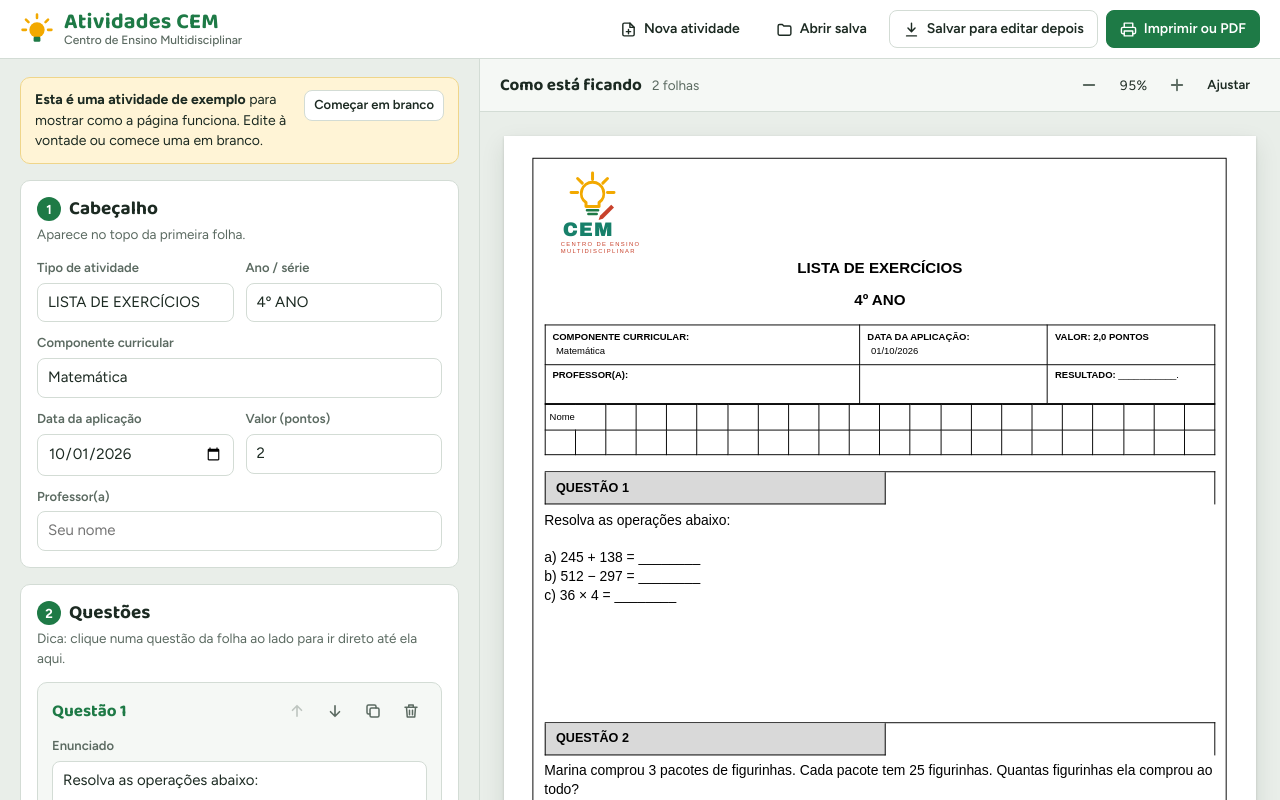
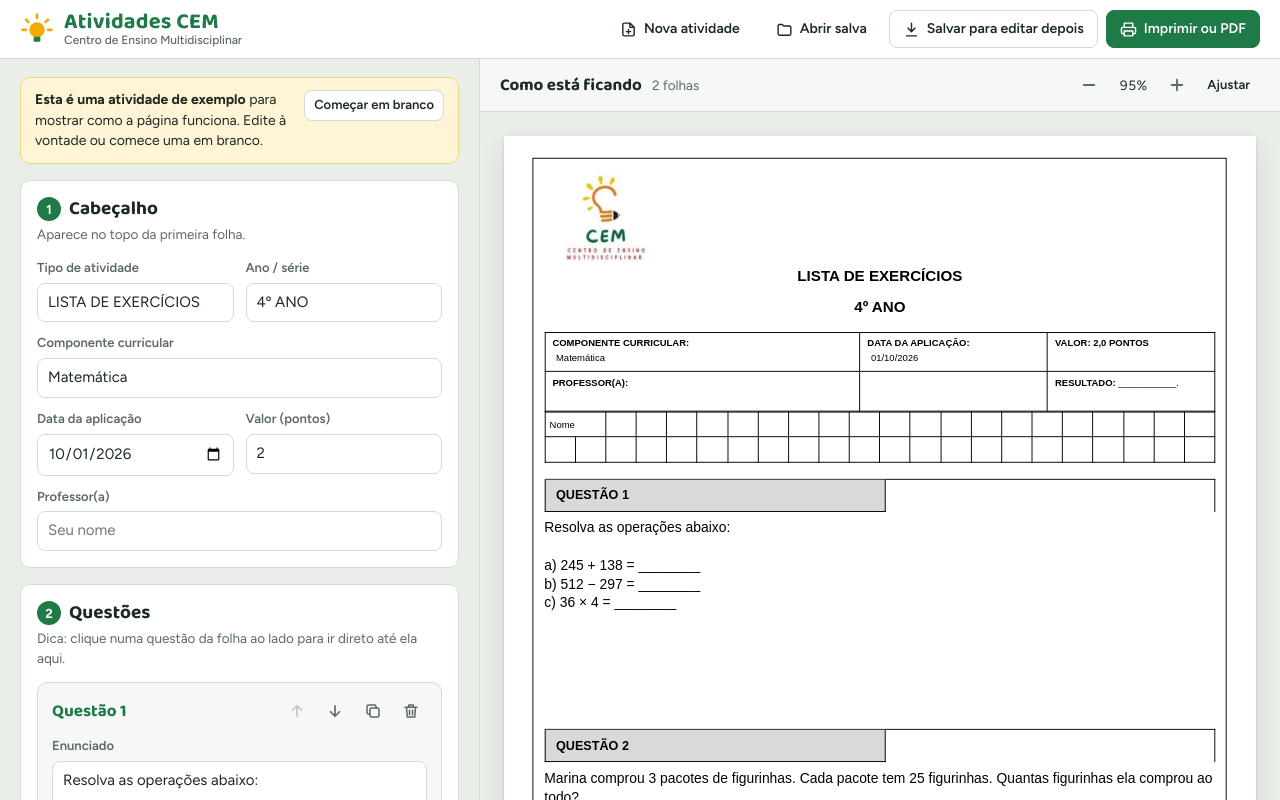
Before and after one commit to joaomefg/AtividadesSuHTML, a plain HTML site: page index.html in a window 1280 px wide. Drawn offline with Linux system fonts and the light colour scheme.

Commit message:
Usa o logo oficial do CEM como logo padrão
Co-Authored-By: Claude Opus 5.5 <noreply@anthropic.com>

```diff
--- a/index.html
+++ b/index.html
@@ -141,8 +141,8 @@ input:focus,select:focus,textarea:focus{outline:none;border-color:var(--accent);
 
 .doc{font-size:11pt;line-height:1.35}
 .doc.grande{font-size:13pt}
-.d-head .d-logo{height:24mm;display:flex;align-items:flex-start;padding-left:4mm}
-.d-head .d-logo img,.d-head .d-logo svg{height:24mm;width:auto;max-width:60mm;object-fit:contain}
+.d-head .d-logo{height:26mm;display:flex;align-items:flex-start;padding-left:4mm}
+.d-head .d-logo img,.d-head .d-logo svg{height:26mm;width:auto;max-width:60mm;object-fit:contain}
 .d-title{text-align:center;font-weight:700;font-size:12pt;margin-top:1mm}
 .d-sub{text-align:center;font-weight:700;font-size:12pt;margin:3mm 0 4mm}
 .d-info,.d-name{width:100%;border-collapse:collapse;table-layout:fixed;font-size:7.5pt}
@@ -345,15 +345,7 @@ const uid = () => Math.random().toString(36).slice(2, 9);
 const esc = s => String(s ?? "").replace(/[&<>"']/g, c => ({"&":"&amp;","<":"&lt;",">":"&gt;",'"':"&quot;","'":"&#39;"}[c]));
 const LETRAS = "abcdefghij";
 
-const LOGO_SVG = `<svg viewBox="0 0 110 92" xmlns="http://www.w3.org/2000/svg" aria-label="CEM">
-  <g stroke="#f2a900" stroke-width="3.2" stroke-linecap="round" fill="none"><path d="M36 4v7M20 10l5 5M52 10l-5 5M13 25h7M52 25h7"/></g>
-  <path d="M36 14a12 12 0 0 0-7 21.8V40h14v-4.2A12 12 0 0 0 36 14z" fill="none" stroke="#f2a900" stroke-width="3.2" stroke-linejoin="round"/>
-  <path d="M30 44h12M31.5 48h9" stroke="#1e7a46" stroke-width="2.6" stroke-linecap="round"/>
-  <path d="M44 50l12-12 3 3-12 12-4.5 1.5z" fill="#c8412b"/>
-  <text x="4" y="72" font-family="Arial Black, Arial, sans-serif" font-weight="900" font-size="21" fill="#17806a" letter-spacing="1">CEM</text>
-  <text x="2" y="82" font-family="Arial, sans-serif" font-size="6.3" fill="#c8412b" letter-spacing="1.4">CENTRO DE ENSINO</text>
-  <text x="2" y="90" font-family="Arial, sans-serif" font-size="6.3" fill="#c8412b" letter-spacing="1.4">MULTIDISCIPLINAR</text>
-</svg>`;
+const LOGO_PADRAO = `<img src="logo.png" alt="CEM - Centro de Ensino Multidisciplinar">`;
 
 function novaQuestao(extra){
   return Object.assign({id:uid(), titulo:"", texto:"", tipo:"linhas", qtd:3, alternativas:["","","",""], imagem:null, imgW:0, imgH:0, imgTam:"m"}, extra||{});
@@ -639,7 +631,7 @@ function buildHeader(){
     const r2 = `<tr>${"<td></td>".repeat(22)}</tr>`;
     nome = `<table class="d-name"><colgroup>${"<col>".repeat(22)}</colgroup>${r1}${r2}</table>`;
   }
-  el.innerHTML = `<div class="d-logo">${state.logo ? `<img src="${state.logo}" alt="Logo">` : LOGO_SVG}</div>
+  el.innerHTML = `<div class="d-logo">${state.logo ? `<img src="${state.logo}" alt="Logo">` : LOGO_PADRAO}</div>
     <div class="d-title">${esc(state.titulo) || '<span class="ph">TIPO DE ATIVIDADE</span>'}</div>
     <div class="d-sub">${esc(state.ano) || '<span class="ph">ANO</span>'}</div>
     <table class="d-info"><colgroup><col style="width:47%"><col style="width:28%"><col style="width:25%"></colgroup>
```
Also changed, not shown: logo.png (added), 1 other file.
